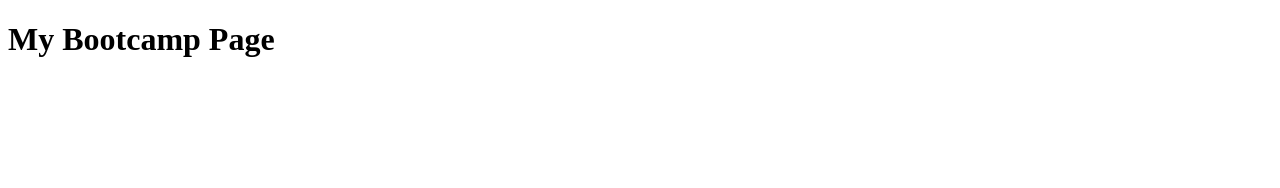
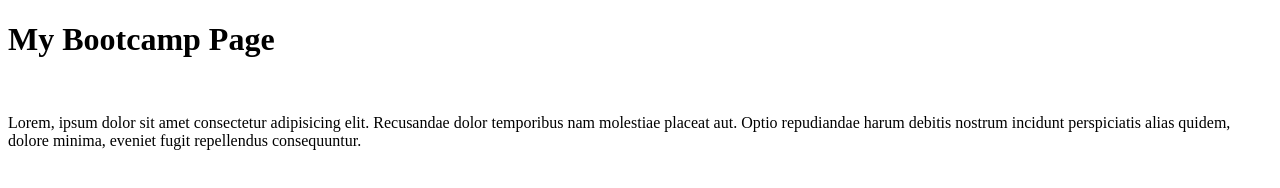
Before and after one commit to oliviaowen1/oliviaowen1.github.io, a plain HTML site: page index.html in a window 1280 px wide. Drawn offline with Linux system fonts and the light colour scheme.

Commit message:
added lorem ipsum

```diff
--- a/index.html
+++ b/index.html
@@ -7,5 +7,9 @@
 </head>
 <body>
     <h1>My Bootcamp Page</h1>
+<br>
+    <p>
+Lorem, ipsum dolor sit amet consectetur adipisicing elit. Recusandae dolor temporibus nam molestiae placeat aut. Optio repudiandae harum debitis nostrum incidunt perspiciatis alias quidem, dolore minima, eveniet fugit repellendus consequuntur.
+    </p>
 </body>
 </html>
```
